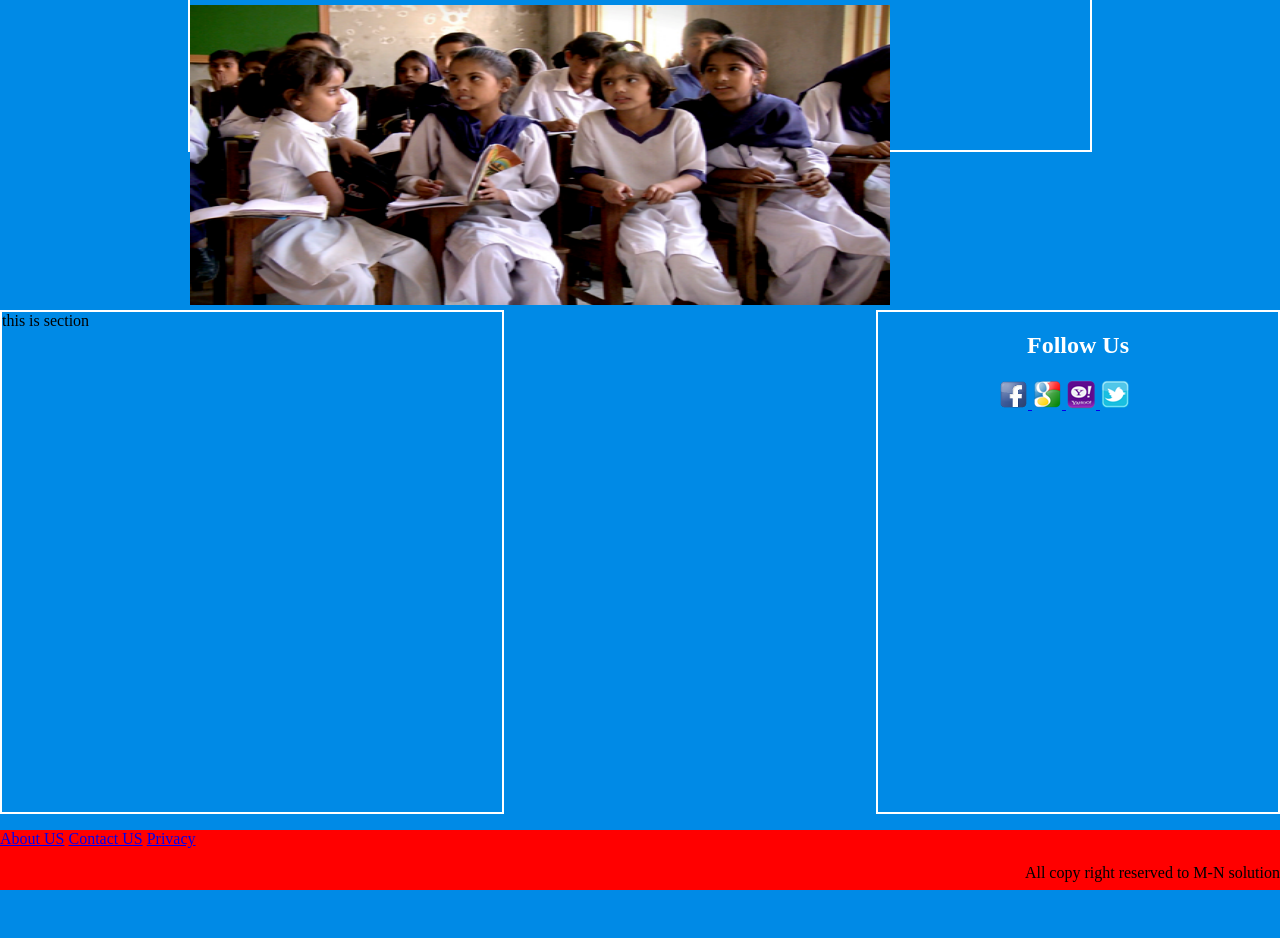
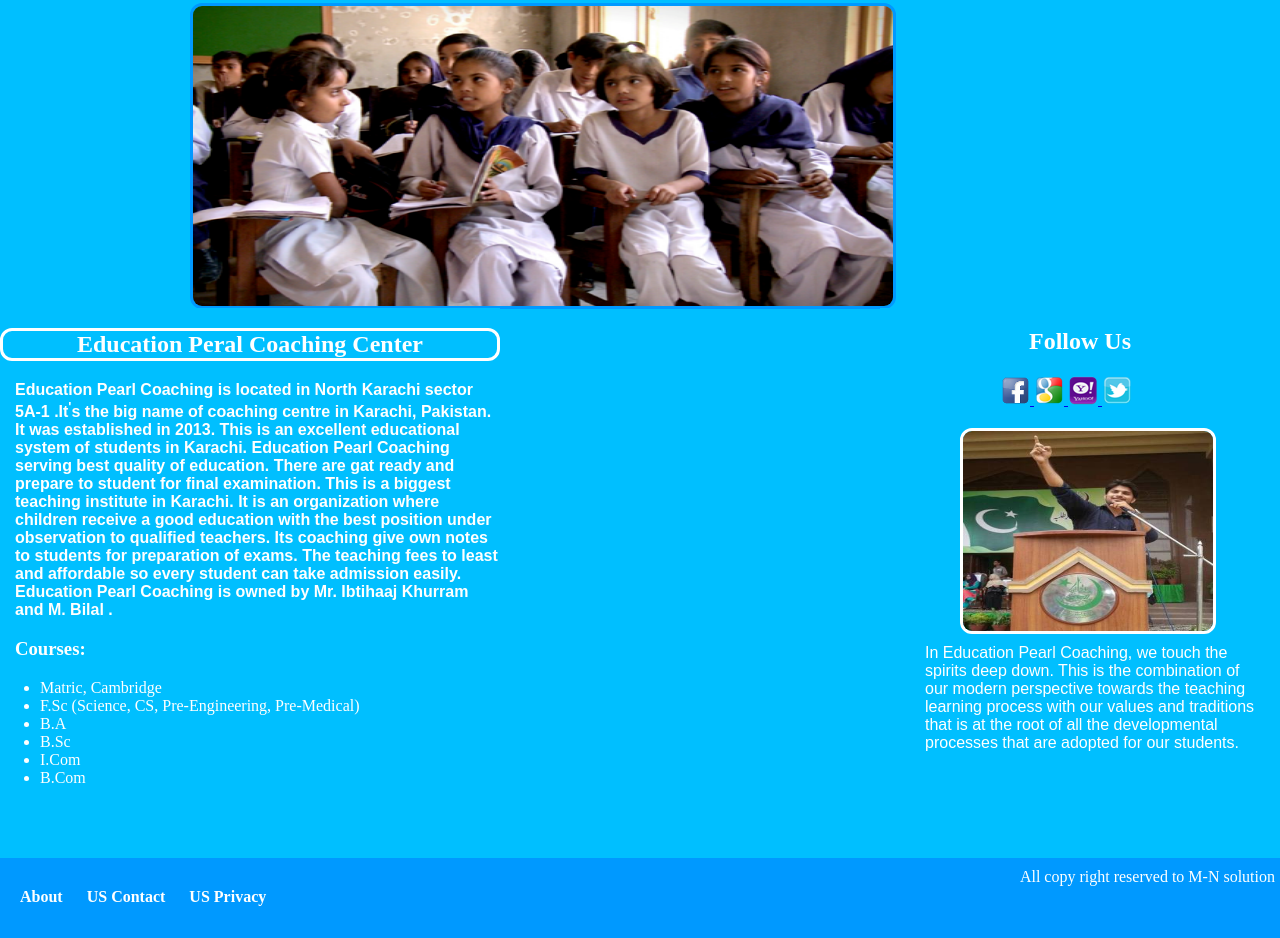
Before and after one commit to Salmanmasood/learning, a plain HTML site: page New folder/index.html in a window 1280 px wide. Shown: the part 470-1408 px from the top of the page. Before the commit the page ends 1360 px from the top, so only its background shows below. Drawn offline with Linux system fonts and the light colour scheme.

Commit message:
1st page done

```diff
--- a/New folder/index.html
+++ b/New folder/index.html
@@ -41,13 +41,30 @@ HTML 5 AND CSS 3 WEBSITE
 <div id="slider">
 
 <div id="forward"><img onclick="myfn()" id="bi" src="images/forward.png"/> </div>
-<div id="backward"><img id="bi2" src="images/backward.png"/></div>
+<div id="backward"><img onclick="myfn2()" id="bi2" src="images/backward.png"/></div>
 <div id="simages"><img id="sliderimg" src="images/s3.png"/> </div>
 
 
  </div>
 
-<section>this is section </section>
+<section>
+<H2 id="sechead">Education Peral Coaching Center </H2>
+<p id="parasec">
+Education Pearl Coaching is located in North Karachi sector 5A-1 .It<sup>'</sup>s the big name of coaching centre in Karachi, Pakistan. It was established in 2013.  This is an excellent educational system of students in Karachi. Education Pearl Coaching  serving best quality of education. There are gat ready and prepare to student for final examination. This is a biggest teaching institute in Karachi. It is an organization where children receive a good education with the best position under observation to qualified teachers. Its coaching give own notes to students for preparation of exams. The teaching fees to least and affordable so every student can take admission easily. Education Pearl Coaching  is owned by Mr. Ibtihaaj Khurram and M. Bilal .
+</p>
+<h3 ID="SECH3">Courses: </h3>
+<ul ID="SECUL">
+<li>Matric, Cambridge
+</li>
+<li>F.Sc (Science, CS, Pre-Engineering, Pre-Medical)</li>
+<li>B.A</li>
+<li>B.Sc</li>
+<li>I.Com</li>
+<li>B.Com</li>
+
+</ul>
+
+ </section>
 <aside>
 <div class="social">
 <h2 id="followtxt"> Follow Us </h2>
@@ -63,6 +80,11 @@ HTML 5 AND CSS 3 WEBSITE
 </div>
 </div>
 
+<div id="mddetails">
+<img id="mdpic" src="images/md.jpg"/>
+
+<p id="mdp">In Education Pearl Coaching, we touch the spirits deep down. This is the combination of our modern perspective towards the teaching learning process with our values and traditions that is at the root of all the developmental processes that are adopted for our students.</P>
+</div>
 </aside>
 
 
@@ -72,13 +94,13 @@ HTML 5 AND CSS 3 WEBSITE
 <div class="clr">
 </div>
 <footer>
-<p align="left">
+<div id="footerdet" >
 <a href="about.html">About US</a>
 <a href="contact.html">Contact US</a>
 <a href="privacy.html">Privacy</a>
 
-</P>
-<P align="right" >All copy right reserved to M-N solution</P>
+</div>
+<P id="footpara" >All copy right reserved to M-N solution</P>
 </footer>
 
 
--- a/New folder/javascript.js
+++ b/New folder/javascript.js
@@ -3,8 +3,7 @@ A=new Array("images/s1.jpg","images/s2.jpg","images/s3.png");
 function myfn()
 {
 
-while(true)
-{
+
 switch(temp) {
 
     case 0: document.getElementById("sliderimg").src = A[0];
@@ -17,6 +16,24 @@ case 2: document.getElementById("sliderimg").src = A[2];
 	 temp = 0
 	 break;
 
+
+}
+
+}
+
+function myfn2()
+{
+switch(temp) {
+
+    case 0: document.getElementById("sliderimg").src = A[1];
+	temp=2;
+	 break;
+case 1: document.getElementById("sliderimg").src = A[2];
+	 temp = 0;
+	 break;
+case 2: document.getElementById("sliderimg").src = A[0];
+	 temp = 1;
+	 break;
+
 }
 }
-}
--- a/New folder/style.css
+++ b/New folder/style.css
@@ -1,5 +1,5 @@
 body{
-background-color: #008ae6;
+background-color:#00bfff;
 margin:0px;
 }
 
@@ -21,39 +21,41 @@ margin-top:5px;
 #slider
 {
 	margin-top:5px;
-	border: 2px solid white;
-background-color:  #008ae6;
+
+background-color:#00bfff;
 margin-top:5px;
 width:900px;
 height:400px;
 margin: 0 auto;
+
 
 }
 
 
 .cont{
 margin-top:10px;
-background-color: #008ae6;
+background-color:#00bfff;
 width:900px
 height:auto;
 }
 section
 {
-	border: 2px solid white;
+
 width:500px;
-height:500px;
-background-color:#008ae6;
+height:550px;
+background-color:#00bfff;
 float:left;
 margin-top:5px;
 }
 aside
 {
 	margin-top:5px;
-background-color:#008ae6;
+background-color:#00bfff;
 width:400px;
-height:500px;
+height:550px;
 float:right;
-border: 2px solid white;
+
+
 }
 .clr
 {
@@ -63,8 +65,8 @@ clear:both;
 footer
 {
 	width:100%;
-	height:60px;
-	background-color:red;
+	height:80px;
+	background-color:#0099ff;
 
 }
 .logo
@@ -126,16 +128,18 @@ text-align:center
     background-color: #ccebff;
 	color:red;
 	text-decoration:underline;
+	 border: 3px solid  white;
+    border-radius: 12px;
 }
 .social{
 width:400px;
 height:100px;
-background-color:#008ae6;
+background-color:#00bfff;
 border:none;
 }
 #soimages{
 
-background-color:#008ae6;
+background-color:#00bfff;
 width:180px;
 margin-left:120px;
 }
@@ -151,7 +155,7 @@ float:right;
 height:70px;
 width:70px;
 margin-top:160px;
-margin-right:30px;
+margin-right:27px;
 }
 #bi
 {
@@ -176,7 +180,7 @@ margin-top:160px;
 #simages{
 	float:left;
 margin-top:25px;
-background-color:red;
+
 height:300px;
 width:700px;
 }
@@ -184,5 +188,82 @@ width:700px;
 {
 height:300px;
 width:700px;
+   border: 3px solid #0099ff;
+    border-radius: 12px;
 
 }
+#sechead{
+color:white;
+text-align:center;
+border: 3px solid  white;
+    border-radius: 12px;
+
+	}
+#parasec
+{
+
+color:white;
+margin-left:15px;
+font-family: sans-serif;
+font-weight:bold;
+}
+#SECUL
+{
+color:white;
+}
+#SECH3
+{
+color:white;
+margin-left:15px;
+font-weight:bold;
+}
+#footerdet
+{
+margin-top:30px;
+font-weight:bold;
+
+width:340px;
+height:40px;
+float:left;
+margin-left:20px;
+}
+#footerdet a {
+text-decoration:none;
+color:white;
+word-spacing:20px;
+margin-top:10px;
+
+}
+#footpara
+{
+color:white;
+margin-top:10px;
+float:right;
+margin-right:5px;
+}
+#mddetails
+{
+width:350px;
+height:400px;
+float:left;
+margin-left:30px;
+}
+#mdpic
+{
+width:250px;
+height:200px;
+float:left;
+margin-left:50px;border: 3px solid  white;
+    border-radius: 12px;
+}
+#mdp
+{
+
+float:left;
+	margin-top:10px;
+color:white;
+margin-left:15px;
+font-family: sans-serif;
+
+
+}
```
Also changed, not shown: New folder/services.html (deleted, +0 -79 lines), New folder/images/Backward.png, New folder/images/forward.png, New folder/images/md.jpg (added).
